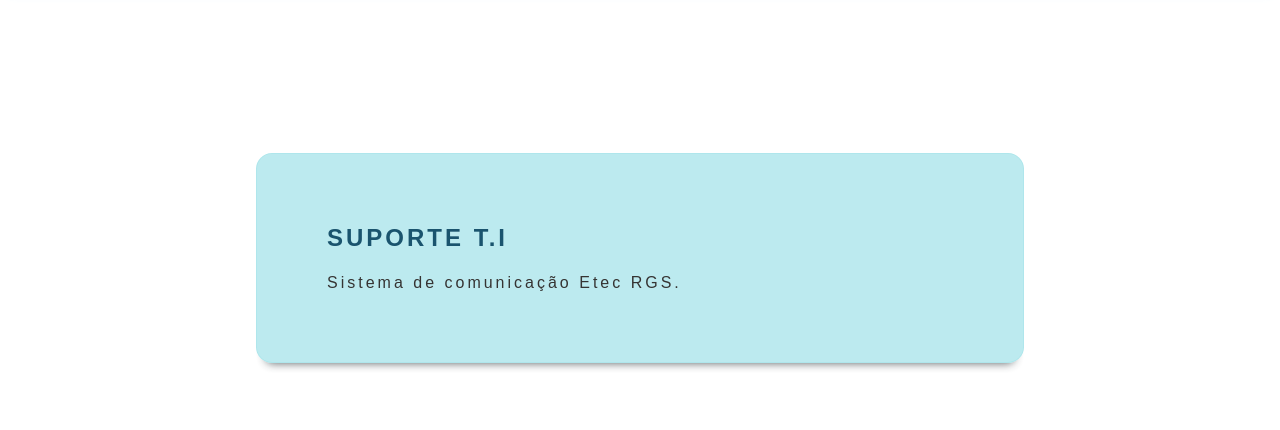
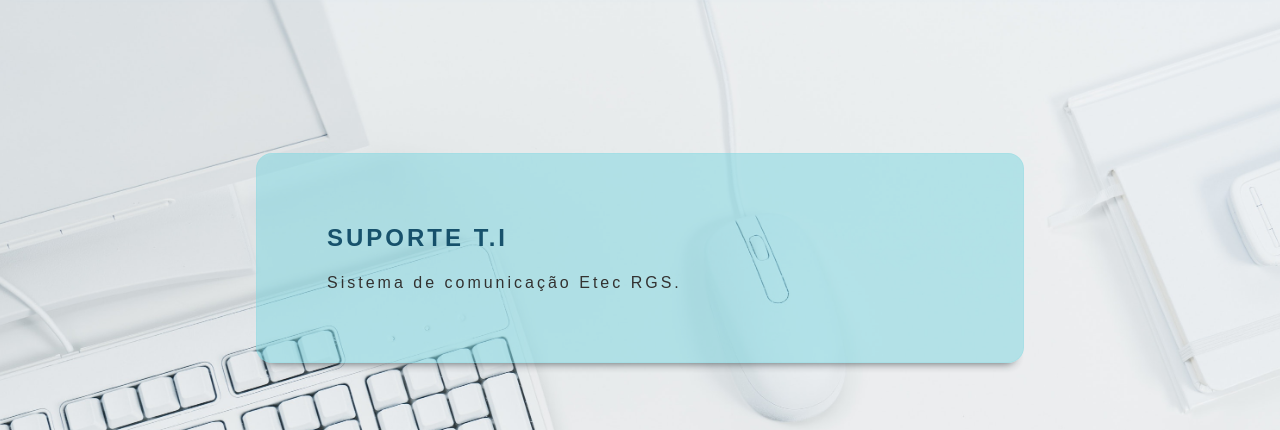
Before and after one commit to JonathanBrasil/Informatica-Etec-RGS, a plain HTML site: page index.html in a window 1280 px wide. Shown: the part 71-501 px from the top of the page. Drawn offline with Linux system fonts and the light colour scheme.

Commit message:
Update style.css

```diff
--- a/assets/style/style.css
+++ b/assets/style/style.css
@@ -47,7 +47,7 @@
 }
 
 .background{
-    background: url(assets/img/background2.jpg)
+    background: url(../img/background2.jpg)
     no-repeat center center;
     background-size: cover;
     opacity: 0.9;
```
